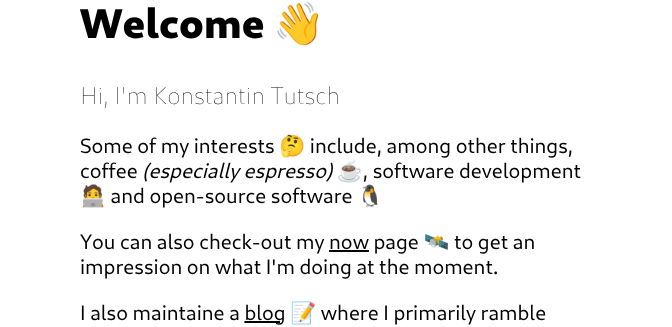
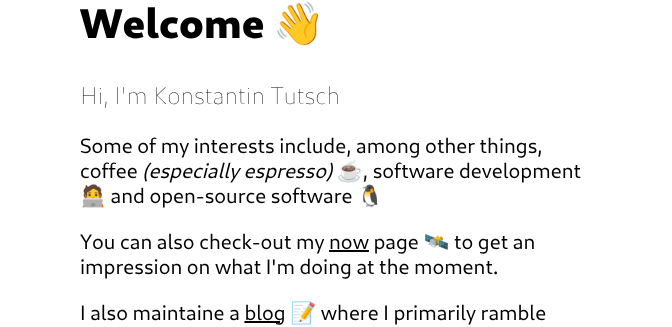
Before and after one commit to konstantintutsch/website, a Jekyll site: the page built from index.html, in a window 1280 px wide. Shown: the part 110-437 px from the top of the page, without its empty margins (304-976 px from the left). Built offline with Jekyll 4.4.1, drawn with Linux system fonts in a browser that asks for light colours.

Commit message:
Remove unnecessary emoji from About

```diff
--- a/index.html
+++ b/index.html
@@ -9,7 +9,7 @@ description: Welcome to Konstantin Tutsch's website. Here you can discover lots
 <p class="description">Hi, I'm Konstantin Tutsch</p>
 
 <article>
-    <p>Some of my interests 🤔 include, among other things, coffee <i>(especially espresso)</i> ☕, software development 🧑‍💻 and open-source software 🐧</p>
+    <p>Some of my interests include, among other things, coffee <i>(especially espresso)</i> ☕, software development 🧑‍💻 and open-source software 🐧</p>
     <p>You can also check-out my <a href="/now/">now</a> page 🛰️ to get an impression on what I'm doing at the moment.</p>
     <p>I also maintaine a <a href="/blog/">blog</a> 📝 where I primarily ramble about technology-related 💻 topics.</p>
     <p>If you'd like to contact me, just visit my <a href="/contact/">contact</a> 📇 page!</p>
```
